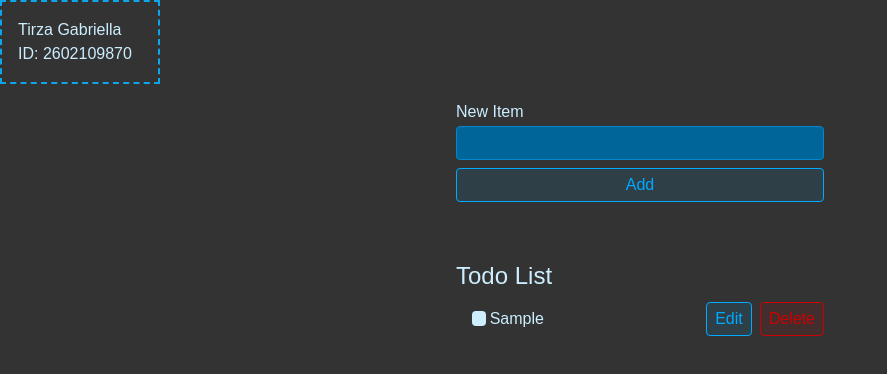
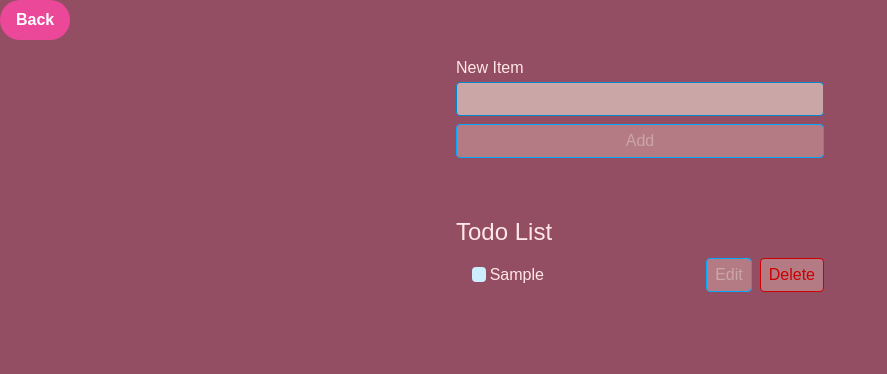
Before and after one commit to tirzagabriella/ToDoList_TAWeek2, a React (Vite) app: page /ToDoList_TAWeek2/home in a window 1280 px wide. Both pictures are taken after typing "Sample" into the empty fields and a click on the button "Add". Shown: the top 374 px of the page, without its empty margins (0-887 px from the left). Built offline with nearby package versions, Linux system fonts and the light colour scheme.

Commit message:
update design

```diff
--- a/src/App.css
+++ b/src/App.css
@@ -8,8 +8,8 @@
 }
 
 body {
-  background: #333;
-  color: hsl(200, 100%, 90%);
+  background: #944E63;
+  color: #FFE7E7;
 }
 
 .center-container {
@@ -31,9 +31,9 @@ body {
 }
 
 .btn {
-  background: hsl(200, 100%, 50%, 0.1);
+  background: #B47B84;
   border: 1px solid hsl(200, 100%, 50%);
-  color: hsl(200, 100%, 50%);
+  color: #CAA6A6;
   padding: 0.25em 0.5em;
   border-radius: 0.25em;
   cursor: pointer;
@@ -46,7 +46,6 @@ body {
 }
 
 .btn.btn-danger {
-  background: hsl(0, 100%, 40%, 0.1);
   border: 1px solid hsl(0, 100%, 40%);
   color: hsl(0, 100%, 40%);
 }
@@ -59,10 +58,10 @@ body {
 .new-item-form input {
   outline: none;
   border: 1px solid hsl(200, 100%, 40%);
-  background: hsl(200, 100%, 30%);
+  background: #CAA6A6;
   border-radius: 0.25em;
   padding: 0.25em 0.5em;
-  color: hsl(200, 100%, 90%);
+  color: #944E63;
 }
 
 .new-item-form input:focus {
--- a/src/App.jsx
+++ b/src/App.jsx
@@ -1,108 +1,26 @@
-import { useState } from 'react'
-// import reactLogo from './assets/react.svg'
-// import viteLogo from '/vite.svg'
-import './App.css'
-import AddItemForm from './components/form/AddItemForm';
-import ToDoList from './components/list/ToDoList';
-import Modal from './components/modal/Modal';
-import StudentIdentity from './components/student_identity/StudentIdentity';
+import { useState } from "react";
+import { RouterProvider, createBrowserRouter } from "react-router-dom";
+import Splash from "./pages/splash/Splash";
+import Home from "./pages/home/Home";
+import "./App.css";
 
 function App() {
+  const router = createBrowserRouter([
+    {
+      path: "/ToDoList_TAWeek2/",
+      element: <Splash />,
+    },
+    {
+      path: "/ToDoList_TAWeek2/home",
+      element: <Home />,
+    },
+  ]);
 
-  const [todos, setTodos] = useState([]);
-  const [newItem, setNewItem] = useState("");
-  const [on, setOn] = useState(false);
-  const [editedValue, setEditedValue] = useState("");
-  const [editedId, setEditedId] = useState(null);
-
-  const toggle = () => { // everytime this function triggered it will change the modal apperance
-    setOn((on) => !on);
-  };
-
-  function handleSubmit(e) {
-    e.preventDefault();    // prevent website from refreshing
-
-    setTodos ((currentTodos) => {    // duplicate the current todos and add the new one
-      return [
-          ...currentTodos,
-          { id: crypto.randomUUID(), title: newItem, completed: false},
-      ];
-    })
-
-    setNewItem("");    // set the box into "" after clicking add button
-  }
-
-  function toggleTodo(id, completed) {
-    setTodos ((currentTodos) => {
-      return currentTodos.map((todo) => {
-        if (todo.id == id) {
-          return {...todo, completed};
-        }
-
-        return todo;
-      });
-    });
-  }
-
-  function editTodo(id, title) {
-    setEditedId(id)
-    setEditedValue(title)
-    toggle()
-  }
-
-  function confirmEdit(newValue){
-    setTodos((currentTodos) => {
-      return currentTodos.map((todo) => {
-        if (todo.id == editedId) {
-          return {...todo, title: newValue};
-        }
-
-        return todo;
-      });
-    });
-
-    setEditedValue("");
-
-    toggle();
-  }
-
-  function deleteTodo(id) {
-    setTodos((currentTodos) => {
-    return currentTodos.filter((todo) =>
-    todo.id !== id);
-    });
-  }
-
-  return(
+  return (
     <>
-
-      <StudentIdentity/>
-      <AddItemForm
-        handleSubmit={handleSubmit}
-        newItem={newItem}
-        setNewItem={setNewItem}
-      />
-
-      <ToDoList
-        todos={todos}
-        toggleTodo={toggleTodo}
-        editTodo={editTodo}
-        toggle={toggle}
-        deleteTodo={deleteTodo}
-      />
-
-      {
-        on &&
-        <Modal
-          toggle={toggle}
-          editedValue={editedValue}
-          setEditedValue={setEditedValue}
-          confirmEdit={confirmEdit}
-        />
-      }
+      <RouterProvider router={router} />
     </>
-
   );
 }
 
-export default App
+export default App;
--- a/src/components/list/ToDoList.jsx
+++ b/src/components/list/ToDoList.jsx
@@ -11,12 +11,28 @@ export default function ToDoList(props) {
               <label className="w-full">
                 <div className="flex items-center justify-between w-full">
                   <div className="flex">
-                    <input type="checkbox" checked={todo.completed} onChange={(e) => props.toggleTodo(todo.id, e.target.checked)}/>
+                    <input
+                      type="checkbox"
+                      checked={todo.completed}
+                      onChange={(e) =>
+                        props.toggleTodo(todo.id, e.target.checked)
+                      }
+                    />
                     <div className="max-w-52">{todo.title}</div>
                   </div>
                   <div>
-                    <button className="btn" onClick = {() => props.editTodo(todo.id, todo.title)}>Edit</button>
-                    <button className="btn btn-danger ml-2"onClick = {() => props.deleteTodo(todo.id)}>Delete</button>
+                    <button
+                      className="btn"
+                      onClick={() => props.editTodo(todo.id, todo.title)}
+                    >
+                      Edit
+                    </button>
+                    <button
+                      className="btn btn-danger ml-2 bg-red-400"
+                      onClick={() => props.deleteTodo(todo.id)}
+                    >
+                      Delete
+                    </button>
                   </div>
                 </div>
               </label>
--- a/src/components/student_identity/StudentIdentity.jsx
+++ b/src/components/student_identity/StudentIdentity.jsx
@@ -1,14 +1,10 @@
 import React from "react";
 
-export default function StudentIdentity(){
-    return (
-        <div className="flex flex-col p-4 border-dashed border-2 border-sky-500 w-40">
-            <span>
-                Tirza Gabriella
-            </span>
-            <span>
-                ID: 2602109870
-            </span>
-        </div>
-    )
+export default function StudentIdentity() {
+  return (
+    <div className="flex flex-col p-4 border-dashed border-2 border-pink-500 w-40">
+      <span>Tirza Gabriella</span>
+      <span>ID: 2602109870</span>
+    </div>
+  );
 }
--- /dev/null
+++ b/src/pages/home/Home.jsx
@@ -0,0 +1,108 @@
+import React, { useState } from "react";
+import AddItemForm from "../../components/form/AddItemForm";
+import ToDoList from "../../components/list/ToDoList";
+import Modal from "../../components/modal/Modal";
+import { useNavigate } from "react-router-dom";
+
+export default function Home() {
+  const [todos, setTodos] = useState([]);
+  const [newItem, setNewItem] = useState("");
+  const [on, setOn] = useState(false);
+  const [editedValue, setEditedValue] = useState("");
+  const [editedId, setEditedId] = useState(null);
+
+  const toggle = () => {
+    setOn((on) => !on); // everytime this function triggered it will change the modal apperance
+  };
+  const navigate = useNavigate();
+  const navtoSplash = () => {
+    navigate("/ToDoList_TAWeek2/");
+  };
+
+  function handleSubmit(e) {
+    e.preventDefault(); // prevent website from refreshing
+
+    setTodos((currentTodos) => {
+      // duplicate the current todos and add the new one
+      return [
+        ...currentTodos,
+        { id: crypto.randomUUID(), title: newItem, completed: false },
+      ];
+    });
+
+    setNewItem(""); // set the box into "" after clicking add button
+  }
+
+  function toggleTodo(id, completed) {
+    setTodos((currentTodos) => {
+      return currentTodos.map((todo) => {
+        if (todo.id == id) {
+          return { ...todo, completed };
+        }
+
+        return todo;
+      });
+    });
+  }
+
+  function editTodo(id, title) {
+    setEditedId(id);
+    setEditedValue(title);
+    toggle();
+  }
+
+  function confirmEdit(newValue) {
+    setTodos((currentTodos) => {
+      return currentTodos.map((todo) => {
+        if (todo.id == editedId) {
+          return { ...todo, title: newValue };
+        }
+
+        return todo;
+      });
+    });
+
+    setEditedValue("");
+
+    toggle();
+  }
+
+  function deleteTodo(id) {
+    setTodos((currentTodos) => {
+      return currentTodos.filter((todo) => todo.id !== id);
+    });
+  }
+
+  return (
+    <>
+      <button
+        className="bg-pink-500 hover:bg-blue-700 text-white font-bold py-2 px-4 rounded-full"
+        onClick={navtoSplash}
+      >
+        Back
+      </button>
+      <AddItemForm
+        handleSubmit={handleSubmit}
+        newItem={newItem}
+        setNewItem={setNewItem}
+      />
+
+      <ToDoList
+        todos={todos}
+        toggleTodo={toggleTodo}
+        editTodo={editTodo}
+        toggle={toggle}
+        deleteTodo={deleteTodo}
+      />
+
+      {on && (
+        <Modal
+          toggle={toggle}
+          editedValue={editedValue}
+          setEditedValue={setEditedValue}
+          confirmEdit={confirmEdit}
+        />
+      )}
+    </>
+  );
+}
--- /dev/null
+++ b/src/pages/splash/Splash.jsx
@@ -0,0 +1,31 @@
+import React from "react";
+import StudentIdentity from "../../components/student_identity/StudentIdentity";
+import { useNavigate } from "react-router-dom";
+
+export default function Splash() {
+  const navigate = useNavigate();
+
+  const navToHome = () => {
+    navigate("/ToDoList_TAWeek2/home");
+  };
+
+  return (
+    <>
+      <StudentIdentity />
+      <div className="flex items-center justify-items-center w-screen h-screen">
+        <div className="flex flex-col items-center w-full">
+          <span className="text-lg font-medium text-gray-900 dark:text-white">
+            Get <span class="italic">Organized</span> With Your Life !!!
+          </span>
+          <p>to-do list and task manager app which help you manage time</p>
+          <button
+            className="bg-pink-500 hover:bg-blue-700 text-white font-bold py-2 px-4 rounded-full"
+            onClick={navToHome}
+          >
+            Get Started!
+          </button>
+        </div>
+      </div>
+    </>
+  );
+}
```
Also changed, not shown: package.json (+4 -3 lines), src/main.jsx (+6 -7 lines), 1 other file (tests, documents, lock files or other folders).
